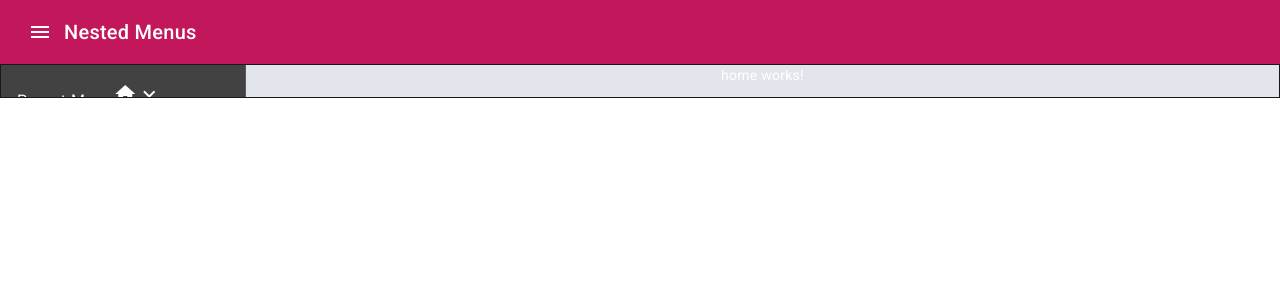
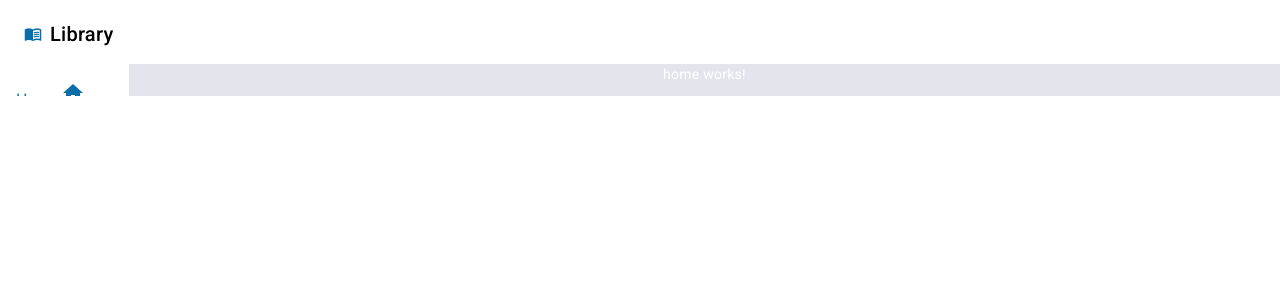
Before and after one commit to jithendiran27/Library_Project, an Angular app: page / in a window 1280 px wide. Shown: the top 300 px of the page. Built offline with nearby package versions, Linux system fonts and the light colour scheme.

Commit message:
like & dislike

```diff
--- a/src/app/app.component.css
+++ b/src/app/app.component.css
@@ -1,7 +1,12 @@
 .example-container {
     /* height: 500px; */
-    border: 1px solid rgba(0, 0, 0, 0.5);
+    /* border: 1px solid rgba(0, 0, 0, 0.5); */
     /* width: 200px; */
+    border: none;
+  }
+  header{
+    position: sticky;
+    top: 2px;
   }
   .example-sidenav-content {
     display: flex;
@@ -9,13 +14,28 @@
     align-items: center;
     justify-content: center;
     background-color: #e3e5ec;
+
+  }
+  h1{
+    color: black;
+  }
+  mat-icon,span{
+    color: #096daa;
+  }
+  mat-toolbar{
+    background-color: #ffffff;
   }
   .example-sidenav {
      user-select: none;
+     /* width: 200px; */
+    background-color: #ffffff;
+    /* color: black; */
+    border: none;
   }
   .full-width {
     width: 100%;
   }
+
   .menu-button {
     transition: 300ms ease-in-out;
     transform: rotate(0deg);
--- a/src/app/app.component.html
+++ b/src/app/app.component.html
@@ -1,34 +1,42 @@
 <header>
-  <mat-toolbar color="primary">
-    <button mat-icon-button (click)="isExpanded = !isExpanded">
-      <mat-icon>menu</mat-icon>
+  <mat-toolbar>
+    <button mat-button (click)="isExpanded = !isExpanded">
+      <mat-icon
+        ><span class="material-symbols-outlined"> menu_book </span></mat-icon
+      >
+
+      <h1 class="example-app-name">Library</h1>
     </button>
-    <h1 class="example-app-name">Nested Menus</h1>
   </mat-toolbar>
 </header>
 <mat-sidenav-container class="example-container" autosize>
-  <mat-sidenav
-    #sidenav
-    class="example-sidenav"
-    mode="side"
-    opened="true"
-    (mouseenter)="mouseenter()"
-    (mouseleave)="mouseleave()"
-  >
+  <mat-sidenav #sidenav class="example-sidenav" mode="side" opened="true">
     <mat-nav-list>
-      <mat-list-item (click)="showSubmenu = !showSubmenu" class="parent">
-        <span class="full-width" *ngIf="isExpanded || isShowing"
-          >Parent Menu</span
-        >
+      <!-- <button mat-icon-button (click)="isExpanded = !isExpanded">
+        <mat-icon>book_2</mat-icon>
+      </button>
+      <h1 class="example-app-name">Library</h1> -->
+      <mat-list-item (click)="home()" class="parent">
+        <span class="full-width" *ngIf="isExpanded || isShowing">Home</span>
         <mat-icon mat-list-icon>home</mat-icon>
-        <mat-icon
+        <!-- <mat-icon
           class="menu-button"
           [ngClass]="{ rotated: showSubmenu }"
           *ngIf="isExpanded || isShowing"
           >expand_more</mat-icon
-        >
+        > -->
       </mat-list-item>
-      <div
+      <mat-list-item (click)="add()" class="parent">
+        <span class="full-width" *ngIf="isExpanded || isShowing">Add Book</span>
+        <mat-icon mat-list-icon>add</mat-icon>
+        <!-- <mat-icon
+          class="menu-button"
+          [ngClass]="{ rotated: showSubmenu }"
+          *ngIf="isExpanded || isShowing"
+          >expand_more</mat-icon
+        > -->
+      </mat-list-item>
+      <!-- <div
         class="submenu"
         [ngClass]="{ expanded: showSubmenu }"
         *ngIf="isShowing || isExpanded"
@@ -57,7 +65,7 @@
           <mat-list-item>SubSubmenu Item 1</mat-list-item>
           <mat-list-item>SubSubmenu Item 2</mat-list-item>
         </div>
-      </div>
+      </div> -->
     </mat-nav-list>
     <mat-nav-list> </mat-nav-list>
   </mat-sidenav>
--- a/src/app/app.component.ts
+++ b/src/app/app.component.ts
@@ -1,6 +1,8 @@
 import { Component } from '@angular/core';
 import { ViewChild } from '@angular/core';
 import { MatSidenav } from '@angular/material/sidenav';
+import { LibraryService } from './library.service';
+import { Router } from '@angular/router';
 // import { MatSidenav } from '@angular/material';
 
 type Book = {
@@ -37,6 +39,7 @@ class AppComponent {
   isShowing = false;
   showSubSubMenu: boolean = false;
 
+  constructor(private router: Router, private libraryService: LibraryService) {}
   mouseenter() {
     if (!this.isExpanded) {
       this.isShowing = true;
@@ -48,5 +51,12 @@ class AppComponent {
       this.isShowing = false;
     }
   }
+
+  add() {
+    this.router.navigate(['/library/add']);
+  }
+  home() {
+    this.router.navigate(['/library']);
+  }
 }
 export { Book, AppComponent };
--- a/src/app/library.service.ts
+++ b/src/app/library.service.ts
@@ -24,10 +24,10 @@ export class LibraryService {
     );
   }
 
-  createMovie(newMovie: Book) {
+  createBook(newBook: Book) {
     return this.http.post(
       `https://64f6f4259d7754084952d8a9.mockapi.io/Books`,
-      newMovie
+      newBook
     );
   }
 
--- a/src/app/library/add-books/add-books.component.html
+++ b/src/app/library/add-books/add-books.component.html
@@ -1,5 +1,5 @@
 <header class="inputs">
-  <form [formGroup]="movieForm" (ngSubmit)="addMovie()" class="add-Movie-Form">
+  <form [formGroup]="movieForm" (ngSubmit)="addBook()" class="add-Movie-Form">
     <mat-form-field>
       <mat-label>Title Name</mat-label>
       <input matInput formControlName="title" placeholder="Ex. Vikram" />
--- a/src/app/library/add-books/add-books.component.ts
+++ b/src/app/library/add-books/add-books.component.ts
@@ -106,14 +106,14 @@ export class AddBooksComponent {
   //   this.cast.removeAt(index);
   // }
 
-  addMovie() {
+  addBook() {
     console.log('New Book Added');
 
     // if (this.movieForm.valid) {
-    const newMovie = this.movieForm.value;
-    console.log(newMovie);
-    // this.movieService.setMovieList(newMovie as Movie);
-    this.movieService.createMovie(newMovie as unknown as Book).subscribe(() => {
+    const newBook = this.movieForm.value;
+    console.log(newBook);
+    // this.movieService.setMovieList(newBook as Movie);
+    this.movieService.createBook(newBook as unknown as Book).subscribe(() => {
       this.router.navigate(['/library']);
     });
     // }
--- a/src/app/library/book-details/book-details.component.css
+++ b/src/app/library/book-details/book-details.component.css
@@ -12,14 +12,14 @@
     z-index: 10;
     transform: scale(1.1);
   } */
-.poster{
+img{
     /* height: 400px;
     width:100%;
     object-fit:cover; */
     display: flex;
     margin: 0 auto;
     height: 450px;
-    width: 300px;
+    width: 350px;
     object-fit: cover;
 }
 .details{
--- a/src/app/library/book-details/book-details.component.html
+++ b/src/app/library/book-details/book-details.component.html
@@ -31,7 +31,7 @@
     <h3>{{ book?.author }}</h3> -->
     <p>{{ book?.genres?.join(" | ") }}</p>
     <p>{{ book?.languages?.join(" | ") }}</p>
-    <p>{{ book.description }}</p>
+    <p>{{ book?.description }}</p>
   </div>
   <div class="likeDislike">
     <!-- <button class="countBtn" (click)="increment()">👍 {{ count }}</button> -->
@@ -39,8 +39,8 @@
       mat-raised-icon-button
       class="countBtn"
       color="primary"
-      (click)="increment()"
-      matBadge="{{ count }}"
+      (click)="incrementLike()"
+      matBadge="{{ book?.like }}"
       matBadgePosition="after"
       matBadgeColor="accent"
     >
@@ -50,8 +50,8 @@
       mat-raised-icon-button
       class="countBtn"
       color="primary"
-      (click)="decrement()"
-      matBadge="{{ dcount }}"
+      (click)="incrementDisLike()"
+      matBadge="{{ book?.dislike }}"
       matBadgePosition="after"
       matBadgeColor="accent"
     >
--- a/src/app/library/book-details/book-details.component.ts
+++ b/src/app/library/book-details/book-details.component.ts
@@ -1,6 +1,6 @@
 import { Component, EventEmitter, Input, Output } from '@angular/core';
 import { ActivatedRoute, Router } from '@angular/router';
-import { Subject } from 'rxjs';
+import { Subject, debounceTime, switchMap } from 'rxjs';
 import { Book } from 'src/app/app.component';
 import { LibraryService } from 'src/app/library.service';
 
@@ -16,23 +16,38 @@ export class BookDetailsComponent {
   @Output() removeMovie = new EventEmitter();
   likeSubject = new Subject<number>();
   disLikeSubject = new Subject<number>();
+  // @Input() like: number = 0;
+  // @Input() disLike: number = 0;
+  // @Output() likeCount = new EventEmitter<number>();
+  // @Output() disLikeCount = new EventEmitter<number>();
 
   // book: Array<Book> = [];
 
-  count = 0;
-  increment() {
-    console.log('incrementing');
-    this.count++;
+  // count = 0;
+  // increment() {
+  //   console.log('incrementing');
+  //   this.book.like++;
+  // }
+  // // dcount = 0;
+  // decrement() {
+  //   console.log('decrementing');
+  //   this.book.dislike++;
+  // }
+  incrementLike() {
+    const d = this.book.like++;
+    // this.like++;
+    this.likeCount(d);
   }
-  dcount = 0;
-  decrement() {
-    console.log('decrementing');
-    this.dcount++;
+
+  incrementDisLike() {
+    const l = this.book.dislike++;
+    // this.disLike++;
+    this.disLikeCount(l);
   }
-  show = true;
-  toggleSummary() {
-    this.show = !this.show;
-  }
+  // show = true;
+  // toggleSummary() {
+  //   this.show = !this.show;
+  // }
   constructor(
     private router: ActivatedRoute,
     private route: Router,
@@ -40,24 +55,24 @@ export class BookDetailsComponent {
   ) {
     const { id } = this.router.snapshot.params;
     this.id = id;
-    //   this.likeSubject
-    //   .pipe(
-    //     debounceTime(2000),
-    //     switchMap((count) => {
-    //       // this.movie = { ...this.movie, like: count };
-    //       // return this.movieService.editMovieById(this.movie);
-    //     })
-    //   )
-    //   .subscribe();
-    // this.disLikeSubject
-    //   .pipe(
-    //     debounceTime(2000),
-    //     switchMap((count) => {
-    //       // this.movie = { ...this.movie, dislike: count };
-    //       // return this.movieService.editMovieById(this.movie);
-    //     })
-    // )
-    // .subscribe();
+    this.likeSubject
+      .pipe(
+        debounceTime(2000),
+        switchMap((count) => {
+          this.book = { ...this.book, like: count + 1 };
+          return this.libraryService.editBookById(this.book);
+        })
+      )
+      .subscribe();
+    this.disLikeSubject
+      .pipe(
+        debounceTime(2000),
+        switchMap((count) => {
+          this.book = { ...this.book, dislike: count + 1 };
+          return this.libraryService.editBookById(this.book);
+        })
+      )
+      .subscribe();
   }
   // movieDetailsPage() {
   //   this.router.navigate([`/library`, this.book.id]);
@@ -66,6 +81,7 @@ export class BookDetailsComponent {
     this.libraryService.deleteMovieById(this.book.id).subscribe(() => {
       console.log('Book deleted');
       this.removeMovie.emit();
+      this.route.navigate(['/library']);
       // this.movieService.getMovieListFromMockApi();
       // this.router.navigate(["/movies"])
     });
@@ -79,4 +95,12 @@ export class BookDetailsComponent {
       this.book = { ...bk };
     });
   }
+  likeCount(count: number) {
+    // publish data
+    this.likeSubject.next(count);
+  }
+
+  disLikeCount(count: number) {
+    this.disLikeSubject.next(count);
+  }
 }
--- a/src/app/library/books-list/books-list.component.css
+++ b/src/app/library/books-list/books-list.component.css
@@ -6,14 +6,21 @@
     margin-top: 2rem;
     gap: 2rem;
 }
-.example-form {
+.example-full-width{
+
+  left: 25%;
     min-width: 150px;
     max-width: 500px;
     width: 100%;
-
+    /* background-color: #e3e5ec; */
     margin: 0 auto;
   }
 
   .example-full-width {
     width: 100%;
   }
+
+  .search{
+    position: sticky;
+    top: 0px;
+  }
--- a/src/app/library/books-list/books-list.component.html
+++ b/src/app/library/books-list/books-list.component.html
@@ -1,3 +1,4 @@
+<div class="search">
   <form [formGroup]="searchForm" class="example-form">
     <mat-form-field class="example-full-width">
       <mat-label>Search Books</mat-label>
@@ -5,6 +6,7 @@
       <input formControlName="search" type="text" matInput />
     </mat-form-field>
   </form>
+</div>
 <section class="movies">
   <app-book
     *ngFor="let mv of bookList; let i = index"
```
Lines whose indentation alone changed are shown as unchanged.
